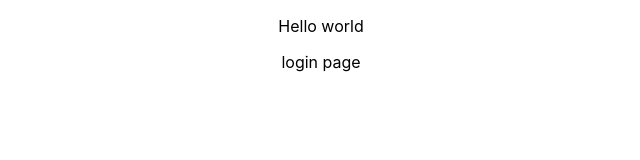
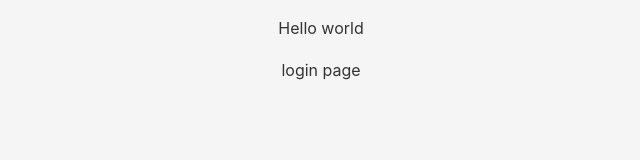
Before and after one commit to oliver-sey/pharmacy-management-system, a React (Create React App) app in the folder frontend/frontend/: page / in a window 1280 px wide. Shown: the top 160 px of the page, without its empty margins (319-959 px from the left). Built offline with nearby package versions, Linux system fonts and the light colour scheme.

Commit message:
Added a global stylesheet, importing it in index.js

```diff
--- /dev/null
+++ b/frontend/frontend/src/Styles/styles.css
@@ -0,0 +1,96 @@
+/* global style sheet */
+
+/* Importing a Google Font (Roboto) */
+@import url("https://fonts.googleapis.com/css2?family=Roboto:wght@400;500;700&display=swap");
+
+/* Global Styles */
+body {
+	font-family: "Roboto", sans-serif; /* Clean, modern font */
+	margin: 0;
+	padding: 0;
+	background-color: #f5f5f5; /* Light background color */
+	color: #333; /* Dark gray for general text */
+}
+
+/* Main theme colors */
+:root {
+	--main-color: #007bff; /* Primary blue */
+	--accent-color: #28a745; /* Accent green */
+	--secondary-color: #6c757d; /* Muted gray for secondary text */
+	--background-color: #f5f5f5; /* Light gray background */
+	--error-color: #dc3545; /* Red for error messages or alerts */
+	--text-color: #333; /* Main text color */
+}
+
+/* Headings */
+h1,
+h2,
+h3,
+h4,
+h5,
+h6 {
+	color: var(--main-color);
+	margin-bottom: 20px;
+	font-weight: 500;
+}
+
+/* Paragraphs */
+p {
+	line-height: 1.6;
+	color: var(--text-color);
+	margin-bottom: 15px;
+}
+
+/* Links */
+a {
+	color: var(--main-color);
+	text-decoration: none;
+}
+
+a:hover {
+	color: var(--accent-color);
+	text-decoration: underline;
+}
+
+/* Buttons */
+button,
+input[type="button"] {
+	background-color: var(--main-color);
+	color: white;
+	border: none;
+	padding: 10px 20px;
+	font-size: 16px;
+	border-radius: 5px;
+	cursor: pointer;
+	transition: background-color 0.3s ease;
+}
+
+button:hover,
+input[type="button"]:hover {
+	background-color: var(--accent-color);
+}
+
+/* Form Inputs */
+input[type="text"],
+input[type="password"] {
+	width: 100%;
+	padding: 10px;
+	border: 1px solid #ccc;
+	border-radius: 5px;
+	font-size: 16px;
+	/* margin-bottom: 15px; */
+}
+
+/* Error text */
+.error-text {
+	color: var(--error-color);
+}
+
+/* Centered container */
+.centered-container {
+	display: flex;
+	justify-content: center;
+	align-items: center;
+	height: 100vh;
+	background-color: var(--background-color);
+}
--- a/frontend/frontend/src/index.js
+++ b/frontend/frontend/src/index.js
@@ -1,5 +1,6 @@
 import React from 'react';
 import ReactDOM from 'react-dom/client';
+import './Styles/styles.css'; // import the global stylesheet so it gets used on all pages
 import './Styles/index.css';
 import App from './App';
 import reportWebVitals from './reportWebVitals';
```
